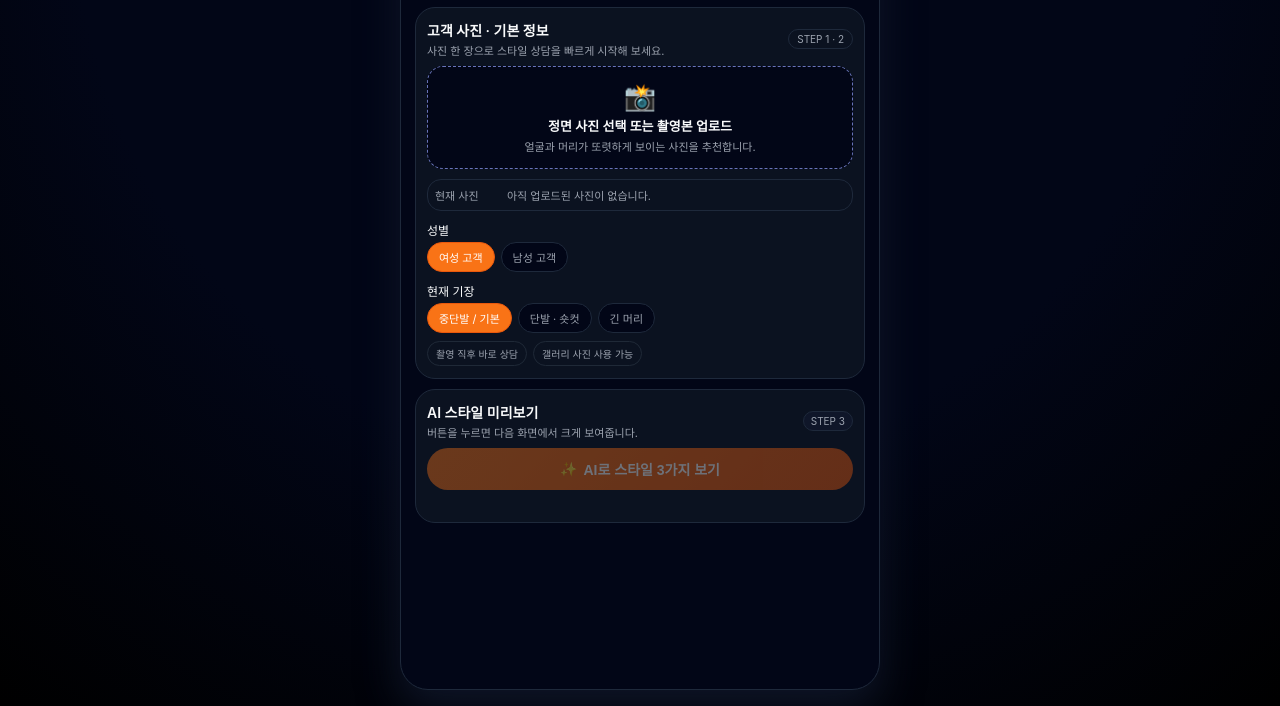
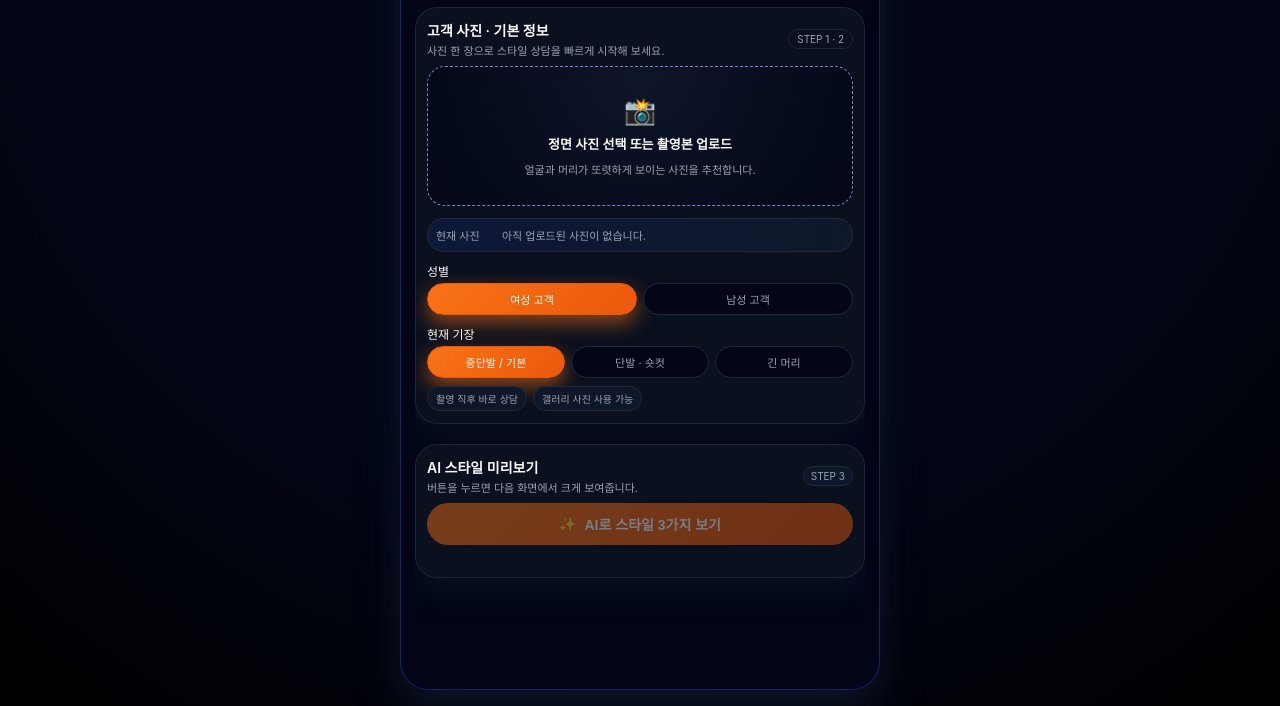
Before and after one commit to wkh7997-ship-it/ai-hair-stylist, a website: page public/index.html in a window 1280 px wide. Shown: the part 94-800 px from the top of the page. Drawn offline with Linux system fonts and the light colour scheme.

Commit message:
Update index.html

```diff
--- a/public/index.html
+++ b/public/index.html
@@ -7,17 +7,19 @@
   <style>
     :root {
       --bg: #020617;
-      --card: #0b1220;
+      --card: rgba(11, 18, 32, 0.92);
       --accent: #f97316;
       --accent-soft: rgba(249, 115, 22, 0.12);
       --accent-strong: #ea580c;
-      --border: #1e293b;
+      --border: rgba(30, 41, 59, 0.9);
       --text-main: #f9fafb;
       --text-sub: #9ca3af;
       --chip-bg: #020617;
       --danger: #ef4444;
     }
+
     * { margin: 0; padding: 0; box-sizing: border-box; }
+
     body {
       font-family: -apple-system, BlinkMacSystemFont, system-ui, sans-serif;
       background: radial-gradient(circle at top, #020617, #020617 55%, #000);
@@ -27,17 +29,21 @@
       justify-content: center;
       padding: 16px 10px;
     }
+
+    /* 폰 화면 느낌 */
     .app {
       width: 100%;
       max-width: 480px;
-      background: #020617;
+      background: rgba(2, 6, 23, 0.96);
       border-radius: 28px;
-      border: 1px solid #1e293b;
+      border: 1px solid rgba(30, 64, 175, 0.55);
       box-shadow: 0 18px 40px rgba(15, 23, 42, 0.9);
       display: flex;
       flex-direction: column;
-      padding: 14px 14px 10px;
+      padding: 14px 14px 12px;
+      backdrop-filter: blur(22px);
     }
+
     header {
       display: flex;
       align-items: center;
@@ -46,17 +52,36 @@
       border-bottom: 1px solid rgba(15, 23, 42, 0.9);
       margin-bottom: 10px;
     }
+
     .logo-circle {
-      width: 34px; height: 34px;
+      width: 34px;
+      height: 34px;
       border-radius: 12px;
       background: radial-gradient(circle at 30% 0, #f97316, #ec4899 55%, #6366f1);
-      display: flex; align-items: center; justify-content: center;
+      display: flex;
+      align-items: center;
+      justify-content: center;
       font-size: 18px;
       box-shadow: 0 0 0 1px rgba(15, 23, 42, 0.9);
     }
-    .title-wrap { display: flex; flex-direction: column; gap: 2px; }
-    .app-title { font-size: 17px; font-weight: 700; letter-spacing: 0.01em; }
-    .app-sub { font-size: 11px; color: var(--text-sub); }
+
+    .title-wrap {
+      display: flex;
+      flex-direction: column;
+      gap: 2px;
+    }
+
+    .app-title {
+      font-size: 17px;
+      font-weight: 700;
+      letter-spacing: 0.01em;
+    }
+
+    .app-sub {
+      font-size: 11px;
+      color: var(--text-sub);
+    }
+
     .tag-pill {
       margin-left: auto;
       font-size: 10px;
@@ -65,19 +90,42 @@
       border: 1px solid rgba(148, 163, 255, 0.5);
       color: var(--text-sub);
     }
-    main { flex: 1; display: flex; flex-direction: column; gap: 10px; }
+
+    main {
+      flex: 1;
+      display: flex;
+      flex-direction: column;
+      gap: 10px;
+      overflow: hidden;
+    }
+
     .card {
       background: var(--card);
-      border-radius: 20px;
+      border-radius: 22px;
       border: 1px solid var(--border);
       padding: 12px 11px;
+      backdrop-filter: blur(18px);
+      box-shadow: 0 14px 30px rgba(15, 23, 42, 0.65);
     }
+
     .card-header {
-      display: flex; justify-content: space-between; align-items: center;
+      display: flex;
+      justify-content: space-between;
+      align-items: center;
       margin-bottom: 8px;
     }
-    .card-title { font-size: 14px; font-weight: 600; }
-    .card-caption { font-size: 11px; color: var(--text-sub); margin-top: 2px; }
+
+    .card-title {
+      font-size: 14px;
+      font-weight: 600;
+    }
+
+    .card-caption {
+      font-size: 11px;
+      color: var(--text-sub);
+      margin-top: 2px;
+    }
+
     .step-pill {
       font-size: 10px;
       border-radius: 999px;
@@ -85,68 +133,150 @@
       border: 1px solid var(--border);
       color: var(--text-sub);
     }
+
+    /* 업로드 영역 크게 */
     .upload-box {
-      border-radius: 16px;
-      border: 1px dashed rgba(148, 163, 255, 0.7);
-      background: #020617;
-      padding: 14px 10px;
+      border-radius: 18px;
+      border: 1.5px dashed rgba(148, 163, 255, 0.8);
+      background: radial-gradient(circle at top, rgba(15, 23, 42, 0.95), #020617);
+      padding: 18px 10px;
       text-align: center;
       cursor: pointer;
-      margin-bottom: 10px;
-      transition: background 0.12s, border-color 0.12s;
+      margin-bottom: 12px;
+      transition: background 0.12s, border-color 0.12s, transform 0.05s;
+      min-height: 140px;
+      display: flex;
+      flex-direction: column;
+      justify-content: center;
+      gap: 6px;
     }
-    .upload-box:hover { border-color: var(--accent); }
-    .upload-icon { font-size: 26px; margin-bottom: 4px; }
-    .upload-main { font-size: 13px; font-weight: 600; }
-    .upload-sub { font-size: 11px; color: var(--text-sub); margin-top: 3px; }
-    #photoInput { display:none; }
+
+    .upload-box:hover {
+      border-color: var(--accent);
+      transform: translateY(-1px);
+    }
+
+    .upload-icon {
+      font-size: 26px;
+      margin-bottom: 2px;
+    }
+
+    .upload-main {
+      font-size: 13px;
+      font-weight: 600;
+    }
+
+    .upload-sub {
+      font-size: 11px;
+      color: var(--text-sub);
+      margin-top: 2px;
+    }
+
+    #photoInput { display: none; }
+
     .preview-block {
-      border-radius: 14px;
+      border-radius: 16px;
       border: 1px solid #1e293b;
-      padding: 7px;
+      padding: 8px;
       display: flex;
-      gap: 8px;
+      gap: 10px;
       align-items: center;
+      background: radial-gradient(circle at top left, rgba(30, 64, 175, 0.18), rgba(15, 23, 42, 0.95));
     }
-    .preview-label { font-size: 11px; color: var(--text-sub); min-width: 64px; }
+
+    .preview-label {
+      font-size: 11px;
+      color: var(--text-sub);
+      min-width: 56px;
+    }
+
     #originalPreview {
-      width: 120px; height: 160px;
-      border-radius: 10px;
-      border: 1px solid rgba(148, 163, 255, 0.8);
+      width: 150px;
+      height: 190px;
+      border-radius: 12px;
+      border: 1px solid rgba(148, 163, 255, 0.9);
       object-fit: cover;
       display: none;
     }
-    #noPreviewText { font-size: 11px; color: var(--text-sub); }
-    .section-title { font-size: 12px; margin-top: 10px; margin-bottom: 4px; }
-    .chip-row { display: flex; flex-wrap: wrap; gap: 6px; }
+
+    #noPreviewText {
+      font-size: 11px;
+      color: var(--text-sub);
+    }
+
+    .section-title {
+      font-size: 12px;
+      margin-top: 10px;
+      margin-bottom: 4px;
+    }
+
+    .chip-row {
+      display: flex;
+      flex-wrap: wrap;
+      gap: 6px;
+    }
+
+    /* 넓게 꽉 차게 배치 */
+    .chip-row.equal-2 .chip {
+      flex: 1;
+      text-align: center;
+    }
+
+    .chip-row.equal-3 .chip {
+      flex: 1;
+      min-width: 0;
+      text-align: center;
+    }
+
     .chip {
       font-size: 11px;
-      padding: 6px 11px;
+      padding: 7px 10px;
       border-radius: 999px;
       border: 1px solid #1e293b;
       background: var(--chip-bg);
       color: var(--text-sub);
       cursor: pointer;
+      white-space: nowrap;
     }
+
     .chip.active {
-      background: var(--accent);
+      background: linear-gradient(135deg, var(--accent), var(--accent-strong));
       border-color: var(--accent-strong);
       color: #fff;
+      box-shadow: 0 8px 20px rgba(248, 113, 22, 0.55);
     }
-    .hint-row { display:flex; gap:6px; margin-top:8px; flex-wrap:wrap; }
+
+    .hint-row {
+      display: flex;
+      gap: 6px;
+      margin-top: 8px;
+      flex-wrap: wrap;
+    }
+
     .hint-pill {
       font-size: 10px;
       padding: 4px 8px;
       border-radius: 999px;
       border: 1px solid #1f2937;
       color: var(--text-sub);
+      background: rgba(15, 23, 42, 0.96);
     }
+
     .status-line {
       font-size: 11px;
       color: var(--text-sub);
       margin-top: 6px;
       min-height: 14px;
     }
+
+    /* 결과 버튼을 하단 고정 느낌으로 */
+    .bottom-card {
+      margin-top: 10px;
+      position: sticky;
+      bottom: 8px;
+      z-index: 5;
+    }
+
     .main-btn {
       width: 100%;
       margin-top: 8px;
@@ -160,29 +290,49 @@
       display: flex;
       align-items: center;
       justify-content: center;
-      gap: 6px;
+      gap: 8px;
       box-shadow: 0 12px 28px rgba(248, 113, 22, 0.45);
       cursor: pointer;
       transition: transform 0.08s, box-shadow 0.08s, opacity 0.1s;
     }
+
     .main-btn:active {
       transform: translateY(1px);
       box-shadow: 0 6px 16px rgba(248, 113, 22, 0.35);
     }
+
     .main-btn:disabled {
-      opacity: 0.4;
+      opacity: 0.45;
       cursor: default;
       box-shadow: none;
       transform: none;
     }
+
     .ai-chip {
       font-size: 10px;
       padding: 3px 7px;
       border-radius: 999px;
       border: 1px solid #1e293b;
-      background: rgba(15, 23, 42, 0.95);
+      background: rgba(15, 23, 42, 0.98);
       color: var(--text-sub);
     }
+
+    /* 로딩 스피너 */
+    .spinner {
+      width: 16px;
+      height: 16px;
+      border-radius: 999px;
+      border: 2px solid rgba(255, 255, 255, 0.35);
+      border-top-color: #fff;
+      animation: spin 0.7s linear infinite;
+    }
+
+    @keyframes spin {
+      to {
+        transform: rotate(360deg);
+      }
+    }
+
   </style>
 </head>
 <body>
@@ -197,6 +347,7 @@
     </header>
 
     <main>
+      <!-- 상단: 사진 + 옵션 -->
       <section class="card">
         <div class="card-header">
           <div>
@@ -220,13 +371,13 @@
         </div>
 
         <div class="section-title">성별</div>
-        <div class="chip-row">
+        <div class="chip-row equal-2">
           <div class="chip active" data-gender="female">여성 고객</div>
           <div class="chip" data-gender="male">남성 고객</div>
         </div>
 
         <div class="section-title">현재 기장</div>
-        <div class="chip-row">
+        <div class="chip-row equal-3">
           <div class="chip active" data-style="medium">중단발 / 기본</div>
           <div class="chip" data-style="short">단발 · 숏컷</div>
           <div class="chip" data-style="long">긴 머리</div>
@@ -238,7 +389,8 @@
         </div>
       </section>
 
-      <section class="card">
+      <!-- 하단: 결과 버튼 (sticky) -->
+      <section class="card bottom-card">
         <div class="card-header">
           <div>
             <div class="card-title">AI 스타일 미리보기</div>
@@ -248,7 +400,9 @@
         </div>
 
         <button id="generateBtn" class="main-btn" disabled>
-          <span>✨</span> <span id="btnLabel">AI로 스타일 3가지 보기</span>
+          <span id="loadingSpinner" class="spinner" style="display:none;"></span>
+          <span id="btnIcon">✨</span>
+          <span id="btnLabel">AI로 스타일 3가지 보기</span>
         </button>
         <p id="statusText" class="status-line"></p>
       </section>
@@ -262,7 +416,9 @@
     const noPreviewText = document.getElementById("noPreviewText");
     const generateBtn = document.getElementById("generateBtn");
     const btnLabel = document.getElementById("btnLabel");
+    const btnIcon = document.getElementById("btnIcon");
     const statusText = document.getElementById("statusText");
+    const loadingSpinner = document.getElementById("loadingSpinner");
 
     let selectedImageBase64 = null;
     let selectedGender = "female";
@@ -312,8 +468,10 @@
       }
 
       generateBtn.disabled = true;
-      btnLabel.textContent = "AI가 스타일을 만드는 중입니다...";
-      statusText.textContent = "잠시만 기다려 주세요.";
+      btnLabel.textContent = "AI가 스타일을 분석 중입니다...";
+      btnIcon.style.display = "none";
+      loadingSpinner.style.display = "inline-block";
+      statusText.textContent = "헤어스타일 3가지를 만드는 중입니다. 잠시만 기다려 주세요.";
 
       try {
         const res = await fetch("/api/hair-preview", {
@@ -331,7 +489,7 @@
         const data = await res.json();
         if (!data.success || !data.styles) throw new Error("AI 결과가 올바르지 않습니다.");
 
-        // 👉 결과를 sessionStorage에 저장하고 다음 페이지로 이동
+        // 결과를 sessionStorage에 저장하고 다음 페이지로 이동
         sessionStorage.setItem("hairStyles", JSON.stringify(data.styles));
         sessionStorage.setItem("basePhoto", selectedImageBase64);
         window.location.href = "/result.html";
@@ -341,6 +499,8 @@
         alert("AI 스타일 생성 중 오류가 발생했습니다.");
         generateBtn.disabled = false;
         btnLabel.textContent = "AI로 스타일 3가지 보기";
+        btnIcon.style.display = "inline-block";
+        loadingSpinner.style.display = "none";
       }
     });
   </script>
```
